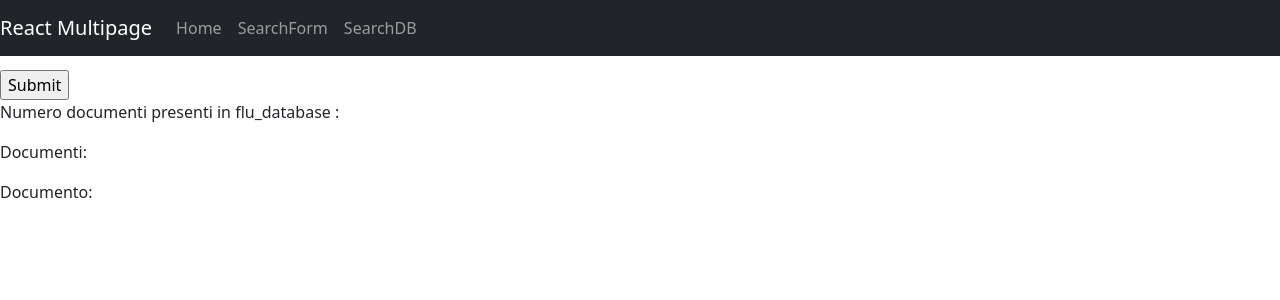
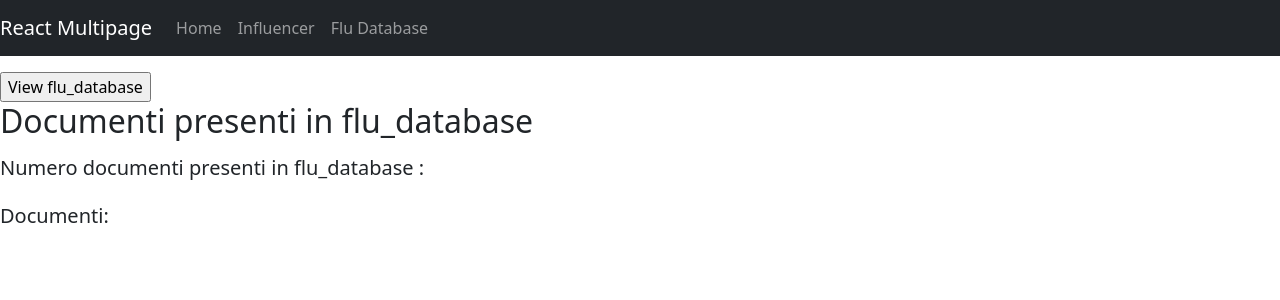
Before and after one commit to EmanueleAntonini/flu, a React (Create React App) app in the folder FluClient/flu-client/: page /searchdb in a window 1280 px wide. Shown: the top 300 px of the page. Built offline with nearby package versions, Linux system fonts and the light colour scheme.

Commit message:
aggiornata grafica client

```diff
--- a/FluClient/flu-client/src/Home.js
+++ b/FluClient/flu-client/src/Home.js
@@ -3,8 +3,11 @@ import React from 'react';
 const Home = () => {
     return (
        <div>
+           <br />
+           <br />
+           <br />
            <h1>Home Page</h1>
-           <p>Welcome to flu</p>
+           <p><h3>Welcome to flu</h3></p>
        </div>
     );
 }
--- a/FluClient/flu-client/src/Navigation.js
+++ b/FluClient/flu-client/src/Navigation.js
@@ -10,8 +10,8 @@ const Navigation = () => {
           <Navbar.Collapse id="basic-navbar-nav">
             <Nav className="mr-auto">
              <Nav.Link href="/" id="home">Home</Nav.Link>
-             <Nav.Link href="/searchform" id="searchform">SearchForm</Nav.Link>
-             <Nav.Link href="/searchdb" id="searchdb">SearchDB</Nav.Link>
+             <Nav.Link href="/searchform" id="searchform">Influencer</Nav.Link>
+             <Nav.Link href="/searchdb" id="searchdb">Flu Database</Nav.Link>
             </Nav>
           </Navbar.Collapse>
       </Navbar>
--- a/FluClient/flu-client/src/SearchDB.js
+++ b/FluClient/flu-client/src/SearchDB.js
@@ -5,7 +5,6 @@ class SearchDB extends React.Component {
         super(props);
         this.state = {
             numdoc: "",
-            influencer: "",
             documenti: "",
         };
         this.handleSubmit = this.handleSubmit.bind(this);
@@ -17,11 +16,15 @@ class SearchDB extends React.Component {
         const response = await fetch("http://localhost:8080/getAllInfluencers");
         const data = await response.json();
         this.setState({ numdoc: JSON.stringify(data.total_rows) });
-        this.setState({ influencer: JSON.stringify(data.rows) });
+        var list = [];
         for (var i=0; i < data.total_rows; ++i){
-            this.setState({ documenti: JSON.stringify(data.rows[i]) });
+            list.push("Documento:" + i);
+            list.push("Twitter id: ");
+            list.push(data.rows[i].id);
+            list.push("Identificativo documento: ");
+            list.push(data.rows[i].value);
         }
-
+        this.setState({ documenti: JSON.stringify(list) });
         console.log(data);
         event.preventDefault()
     }
@@ -30,15 +33,15 @@ class SearchDB extends React.Component {
         return (
             <div>
                 <form onSubmit={this.handleSubmit}>
-                    <h2>
-                        Documenti presenti in flu_database
-                    </h2>
                     <br />
-                    <input type="submit" value="Submit" />
+                    <br />
+                    <br />
+                    <input type="submit" value="View flu_database" />
                 </form>
-                <p><label> Numero documenti presenti in flu_database : </label>{this.state.numdoc}</p>
-                <p><label> Documenti: </label>{this.state.influencer}</p>
-                <p><label> Documento: </label>{this.state.documenti}</p>
+                <p><h2>Documenti presenti in flu_database</h2></p>
+                <p><label><h5> Numero documenti presenti in flu_database : {this.state.numdoc}</h5></label></p>
+                <p><label><h5> Documenti: </h5></label></p>
+                <p>{this.state.documenti}</p>
             </div>
         );
     }
--- a/FluClient/flu-client/src/SearchForm.js
+++ b/FluClient/flu-client/src/SearchForm.js
@@ -57,9 +57,10 @@ class SearchForm extends React.Component {
         return (
             <div>
                 <form onSubmit={this.handleSubmit}>
-                    <h2>
-                        Ricerca un influencer:
-                    </h2>
+                    <br />
+                    <br />
+                    <br />
+                <p><h2>Ricerca influencer</h2></p>
                     <br />
                     <label>
                         Inserisci il nome:
```
